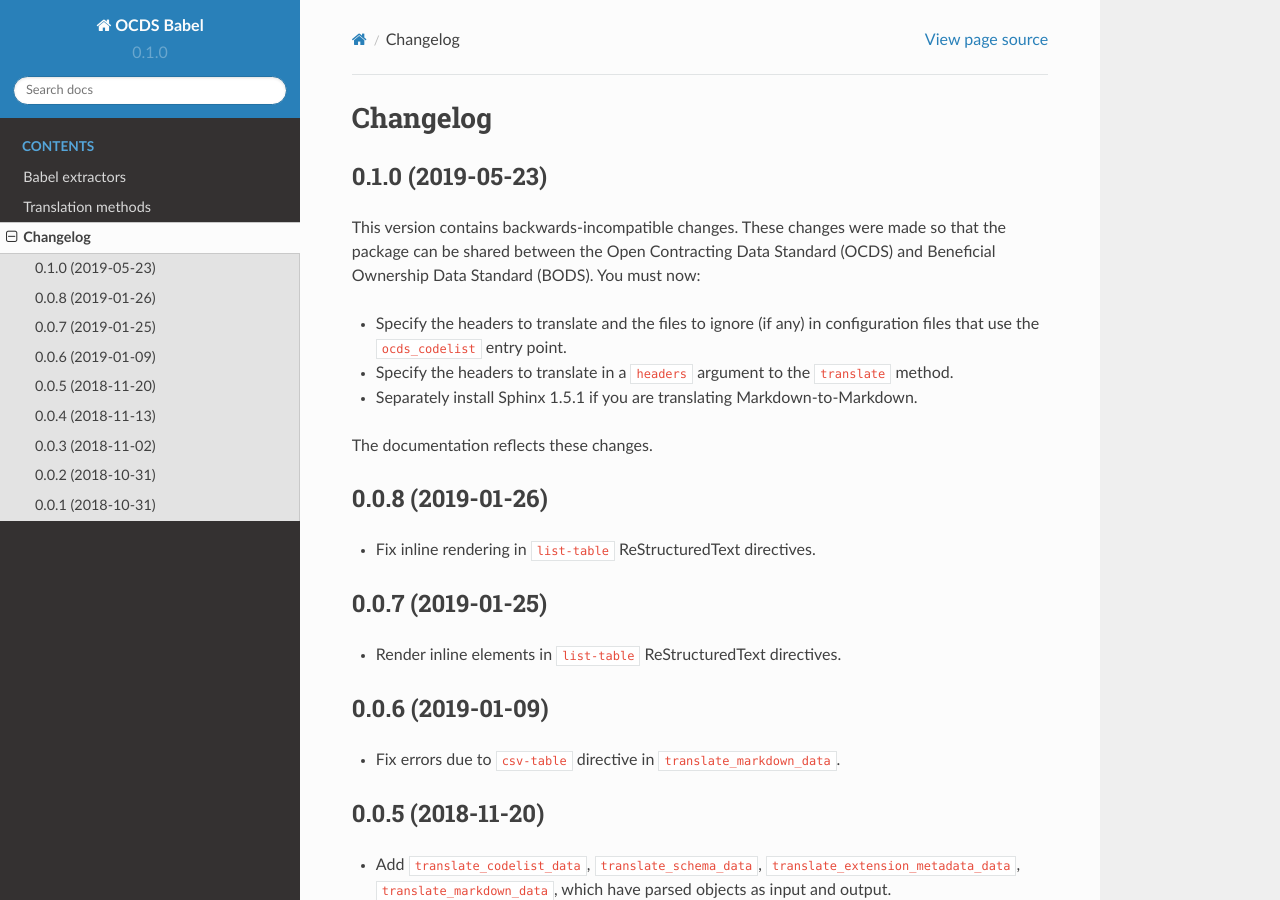
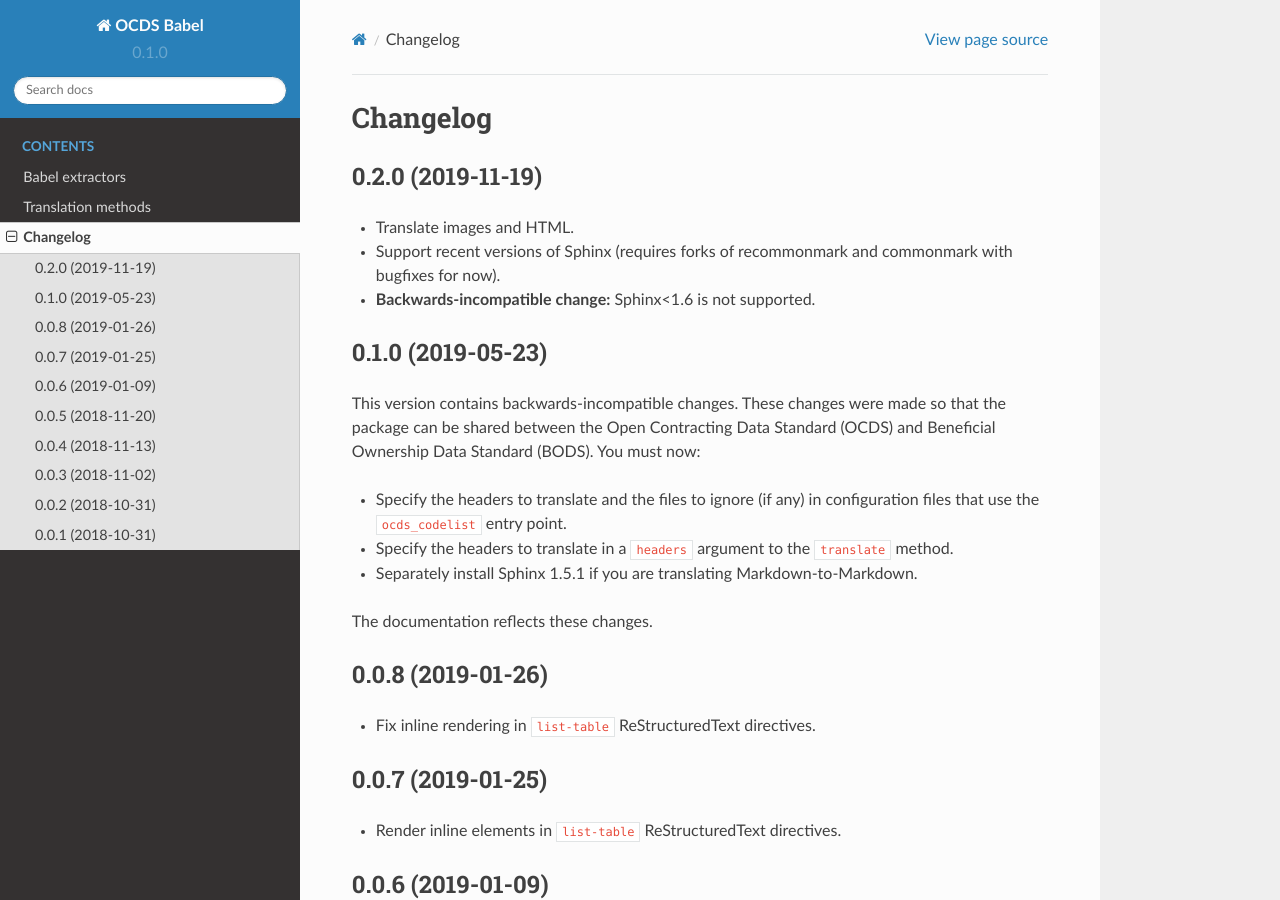
Before and after one commit to open-contracting/ocds-babel, a Sphinx documentation site: the page built from docs/changelog.rst, in a window 1280 px wide and 900 px high. Built offline with Sphinx 7.4.7 and the Read the Docs theme 2.0.0, drawn with Linux system fonts in a browser that asks for light colours.

Commit message:
Update changelog and test multiple Sphinx versions

```diff
--- a/docs/changelog.rst
+++ b/docs/changelog.rst
@@ -1,5 +1,12 @@
 Changelog
 =========
+
+0.2.0 (2019-11-19)
+~~~~~~~~~~~~~~~~~~
+
+-  Translate images and HTML.
+-  Support recent versions of Sphinx (requires forks of recommonmark and commonmark with bugfixes for now).
+-  **Backwards-incompatible change:** Sphinx<1.6 is not supported.
 
 0.1.0 (2019-05-23)
 ~~~~~~~~~~~~~~~~~~
--- a/setup.py
+++ b/setup.py
@@ -15,7 +15,7 @@ setup(
     long_description=long_description,
     extras_require={
         'markdown': [
-            'Sphinx',
+            'Sphinx>=1.6',
         ],
         'test': [
             'coveralls',
```
Also changed, not shown: .travis.yml.
